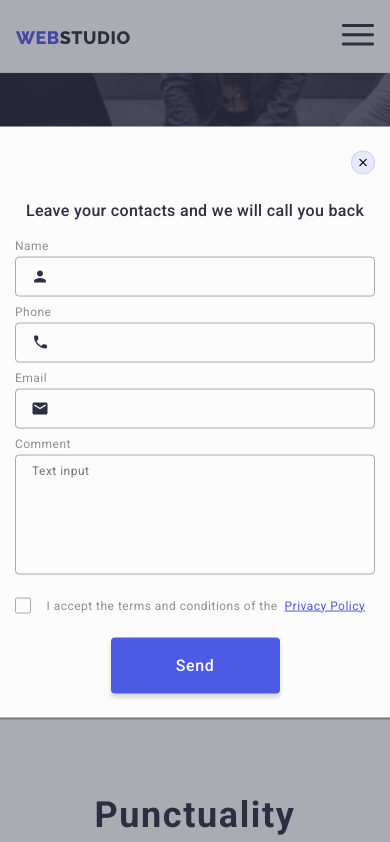
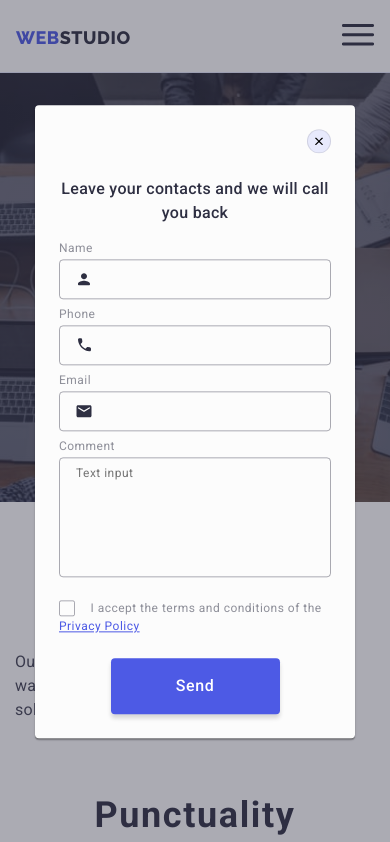
Before and after one commit to blyavova/goit-markup-hw-06, a plain HTML site: page index.html in a window 390 px wide. Both pictures are taken after a click on the button "Order Service". Shown: the top 842 px of the page. Drawn offline with nearby package versions, Linux system fonts and the light colour scheme.

Commit message:
Update modal

```diff
--- a/css/media.css
+++ b/css/media.css
@@ -13,7 +13,7 @@
     --transition: 250ms cubic-bezier(0.4, 0, 0.2, 1);
 }
 
-@media screen and (min-width: 428px) {
+@media screen and (min-width: 320px) and (max-width: 767px) {
     @media (min-device-pixel-ratio: 2),
     (min-resolution: 192dpi),
     (min-resolution: 2dppx) {
@@ -22,8 +22,19 @@
                         rgba(46, 47, 66, 0.7)),
                     url(../images/hero-bg-mob-2x.jpg)
             }
+
     }
+
 }
+
+
+@media screen and (min-width: 320px) and (max-width: 410px) {
+    .modal {
+            max-width: 320px;
+
+        }
+}
+
 @media screen and (min-width: 1158px){
 
     .container {
```
